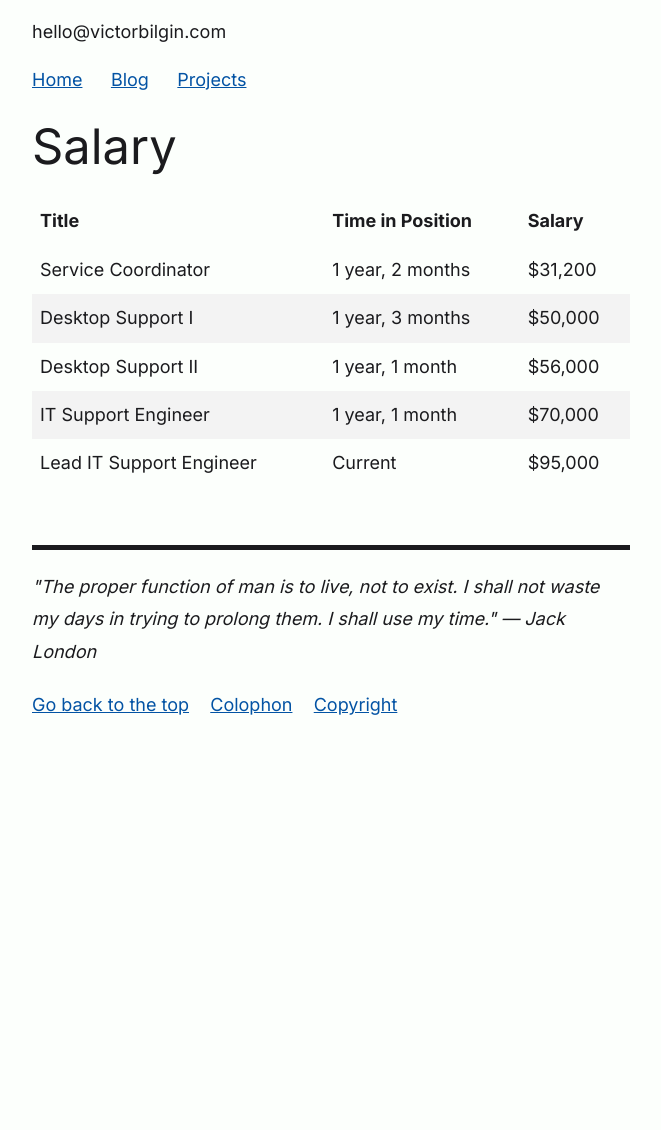
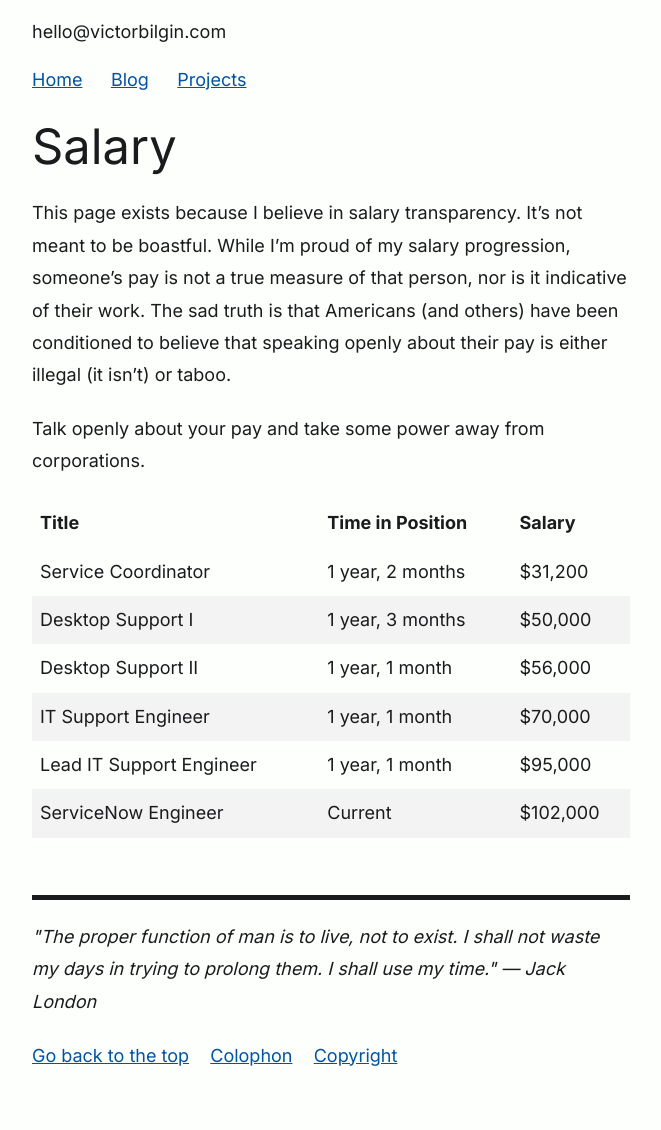
Before and after one commit to vbilgin/victorbilgin.com, a Jekyll site: the page built from _projects/salary.md, in a window 1280 px wide. Shown: the whole page, without its empty margins (309-970 px from the left). Built offline with Jekyll 4.4.1, drawn with Linux system fonts in a browser that asks for light colours; before the commit the page ends 900 px from its top, so only the background shows below that.

Commit message:
Updated Salary page

```diff
--- a/_pages/projects.html
+++ b/_pages/projects.html
@@ -29,8 +29,5 @@ permalink: /projects
 </div>
 <div class="card mb--200">
   <h1 class="h3"><a href="/projects/salary">Salary</a></h1>
-  <p>
-    I believe in salary transparency. Most employers have access to salary
-    history so why not make mine public?
-  </p>
+  <p>I believe in salary transparency.</p>
 </div>
--- a/_projects/salary.md
+++ b/_projects/salary.md
@@ -4,10 +4,15 @@ title: Salary
 permalink: /projects/salary
 ---
 
-| Title               | Time in Position | Salary  |
-| ------------------- | ---------------- | ------- |
-| Service Coordinator | 1 year, 2 months | $31,200 |
-| Desktop Support I   | 1 year, 3 months | $50,000 |
-| Desktop Support II  | 1 year, 1 month  | $56,000 |
-| IT Support Engineer | 1 year, 1 month  | $70,000 |
-| Lead IT Support Engineer | Current          | $95,000 |
+This page exists because I believe in salary transparency. It’s not meant to be boastful. While I’m proud of my salary progression, someone’s pay is not a true measure of that person, nor is it indicative of their work. The sad truth is that Americans (and others) have been conditioned to believe that speaking openly about their pay is either illegal (it isn’t) or taboo.
+
+Talk openly about your pay and take some power away from corporations.
+
+| Title                    | Time in Position | Salary   |
+| ------------------------ | ---------------- | -------- |
+| Service Coordinator      | 1 year, 2 months | $31,200  |
+| Desktop Support I        | 1 year, 3 months | $50,000  |
+| Desktop Support II       | 1 year, 1 month  | $56,000  |
+| IT Support Engineer      | 1 year, 1 month  | $70,000  |
+| Lead IT Support Engineer | 1 year, 1 month  | $95,000  |
+| ServiceNow Engineer      | Current          | $102,000 |
```
